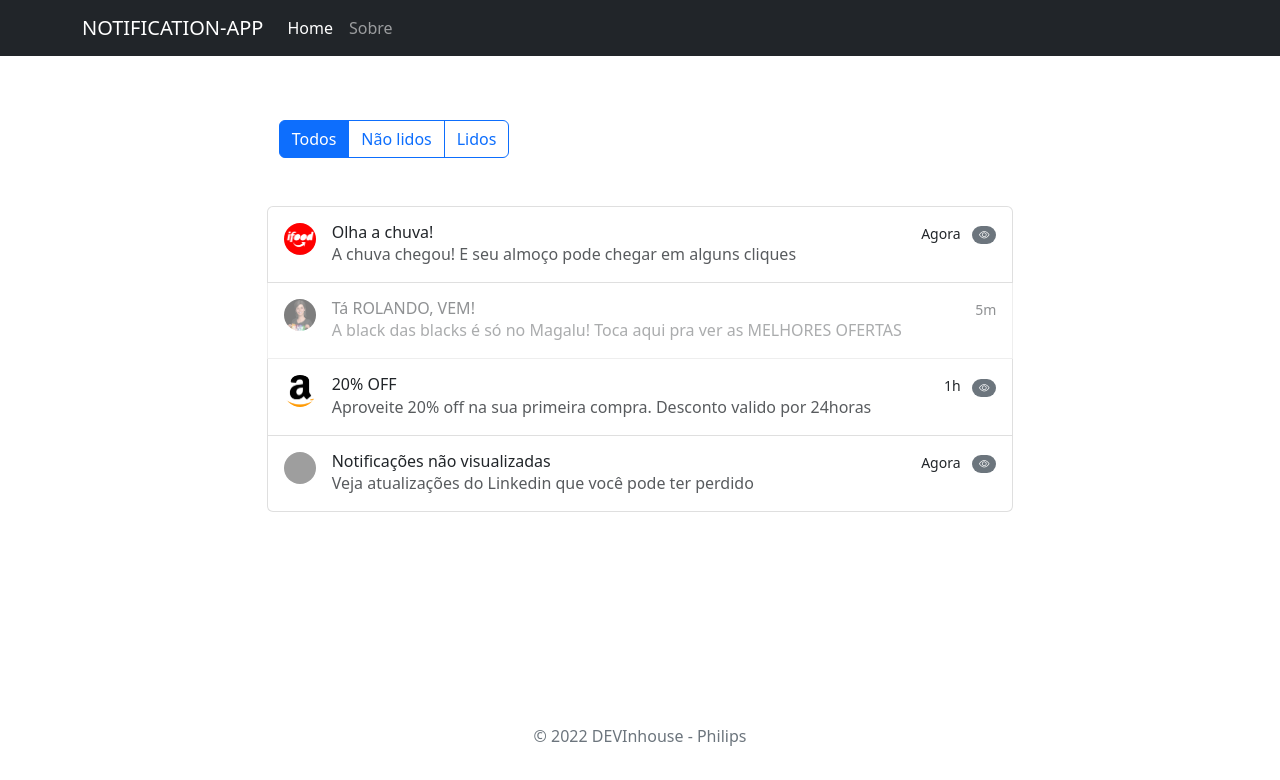
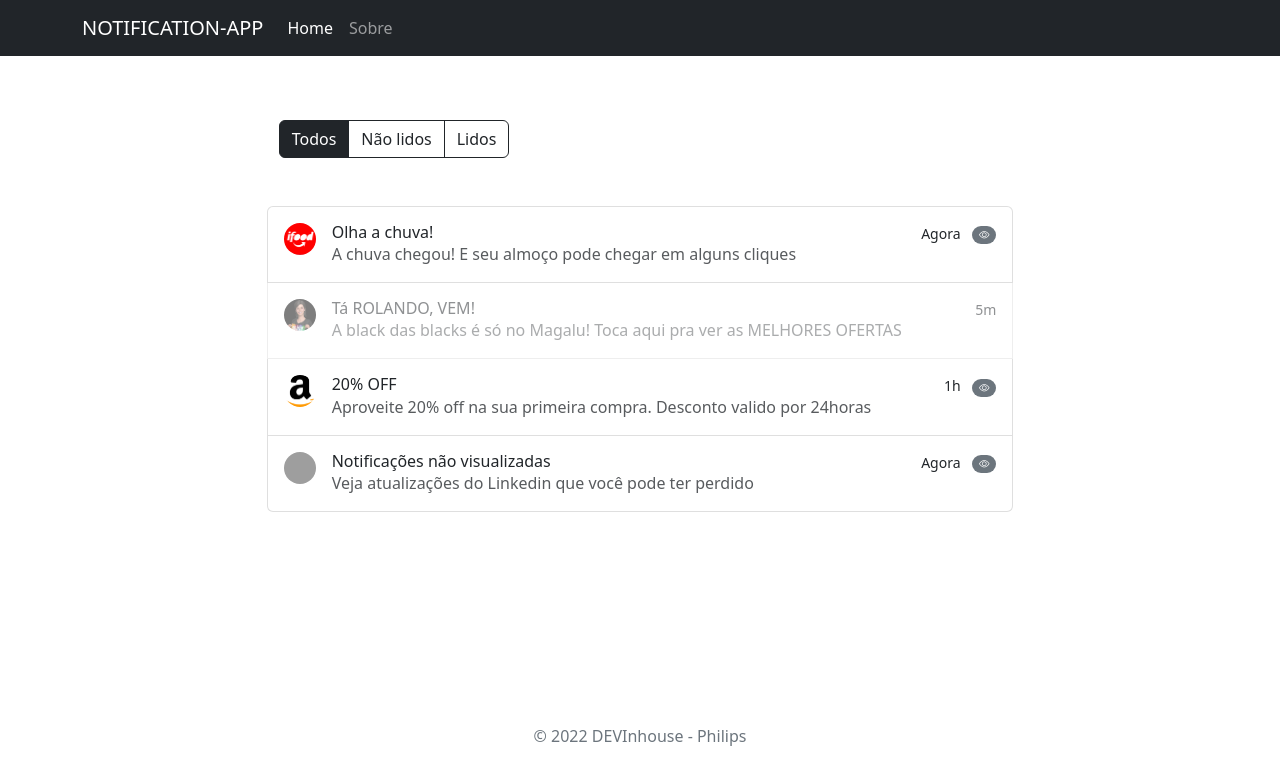
Before and after one commit to paulo-dutra/M1S10, an Angular app: page / in a window 1280 px wide. Shown: the top 780 px of the page. Built offline with nearby package versions, Linux system fonts and the light colour scheme; grey boxes are pictures that could not be loaded.

Commit message:
Exercicio 3

```diff
--- a/src/app/components/botoes-filtro/botoes-filtro.component.html
+++ b/src/app/components/botoes-filtro/botoes-filtro.component.html
@@ -1,12 +1,12 @@
 <div class="container">
     <div class="btn-group" role="group" aria-label="Basic radio toggle button group">
         <input type="radio" class="btn-check" name="btnradio" id="btnradio1" autocomplete="off" checked>
-        <label class="btn btn-outline-primary" for="btnradio1">Todos</label>
+        <label class="btn btn-outline-dark" for="btnradio1">Todos</label>
 
         <input type="radio" class="btn-check" name="btnradio" id="btnradio2" autocomplete="off">
-        <label class="btn btn-outline-primary" for="btnradio2">Não lidos</label>
+        <label class="btn btn-outline-dark" for="btnradio2">Não lidos</label>
 
         <input type="radio" class="btn-check" name="btnradio" id="btnradio3" autocomplete="off">
-        <label class="btn btn-outline-primary" for="btnradio3">Lidos</label>
+        <label class="btn btn-outline-dark" for="btnradio3">Lidos</label>
     </div>
 </div>
--- a/src/app/components/botoes-filtro/botoes-filtro.component.ts
+++ b/src/app/components/botoes-filtro/botoes-filtro.component.ts
@@ -1,4 +1,4 @@
-import { Component } from '@angular/core';
+import { Component, EventEmitter, Output } from '@angular/core';
 
 @Component({
   selector: 'ntap-botoes-filtro',
@@ -7,4 +7,9 @@ import { Component } from '@angular/core';
 })
 export class BotoesFiltroComponent {
 
+  @Output() filtrar = new EventEmitter<string>
+
+  enviarFiltro(filtro : string){
+    this.filtrar.emit(filtro)
+  }
 }
```
